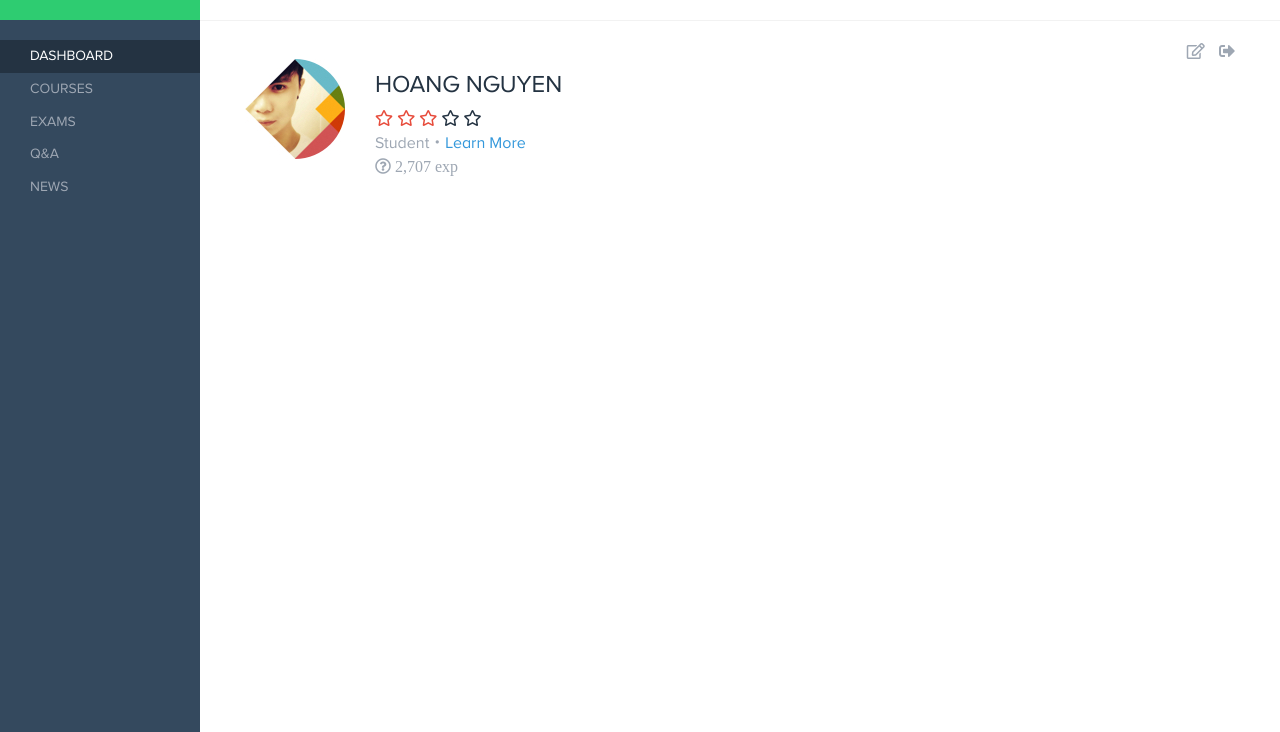
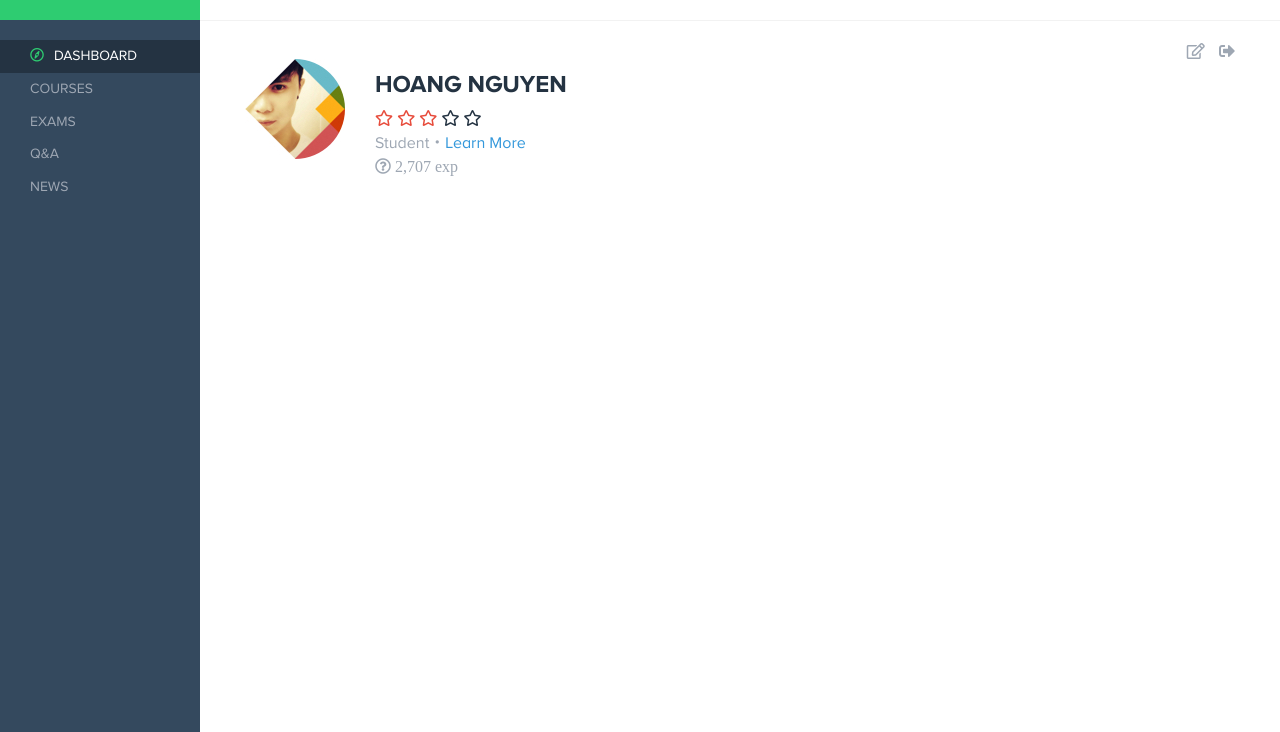
Before and after one commit to jatinsayan/education-dashboard, a plain HTML site: page index.html in a window 1280 px wide. Shown: the part 68-800 px from the top of the page. Drawn offline with nearby package versions, Linux system fonts and the light colour scheme; files whose address does not match are found by name.

Commit message:
icons center aligned

```diff
--- a/index.html
+++ b/index.html
@@ -33,7 +33,7 @@
           <article class="py-3">
               <ul class="nav nav-pills flex-column h3">
               <li class="nav-item">
-                <a class="nav-link active" href="#">Dashboard</a>
+                <a class="nav-link active" href="#"><i class="far fa-compass mr-2 text-primary"></i>Dashboard</a>
               </li>
               <li class="nav-item">
                 <a class="nav-link text-muted" href="#">Courses</a>
@@ -83,7 +83,7 @@
               <div class="media">
                 <img class="align-self-center" src="img/avatar.jpg" alt="Generic placeholder image">
                 <div class="media-body ml-4">
-                  <h1 class="text-uppercase mt-4">Hoang Nguyen</h1>
+                  <h1 class="text-uppercase mt-4 font-weight-bold">Hoang Nguyen</h1>
                     <i class="far fa-star text-danger"></i>
                     <i class="far fa-star text-danger"></i>
                     <i class="far fa-star text-danger"></i>
```
Also changed, not shown: scss/main.scss (line endings or trailing spaces).
